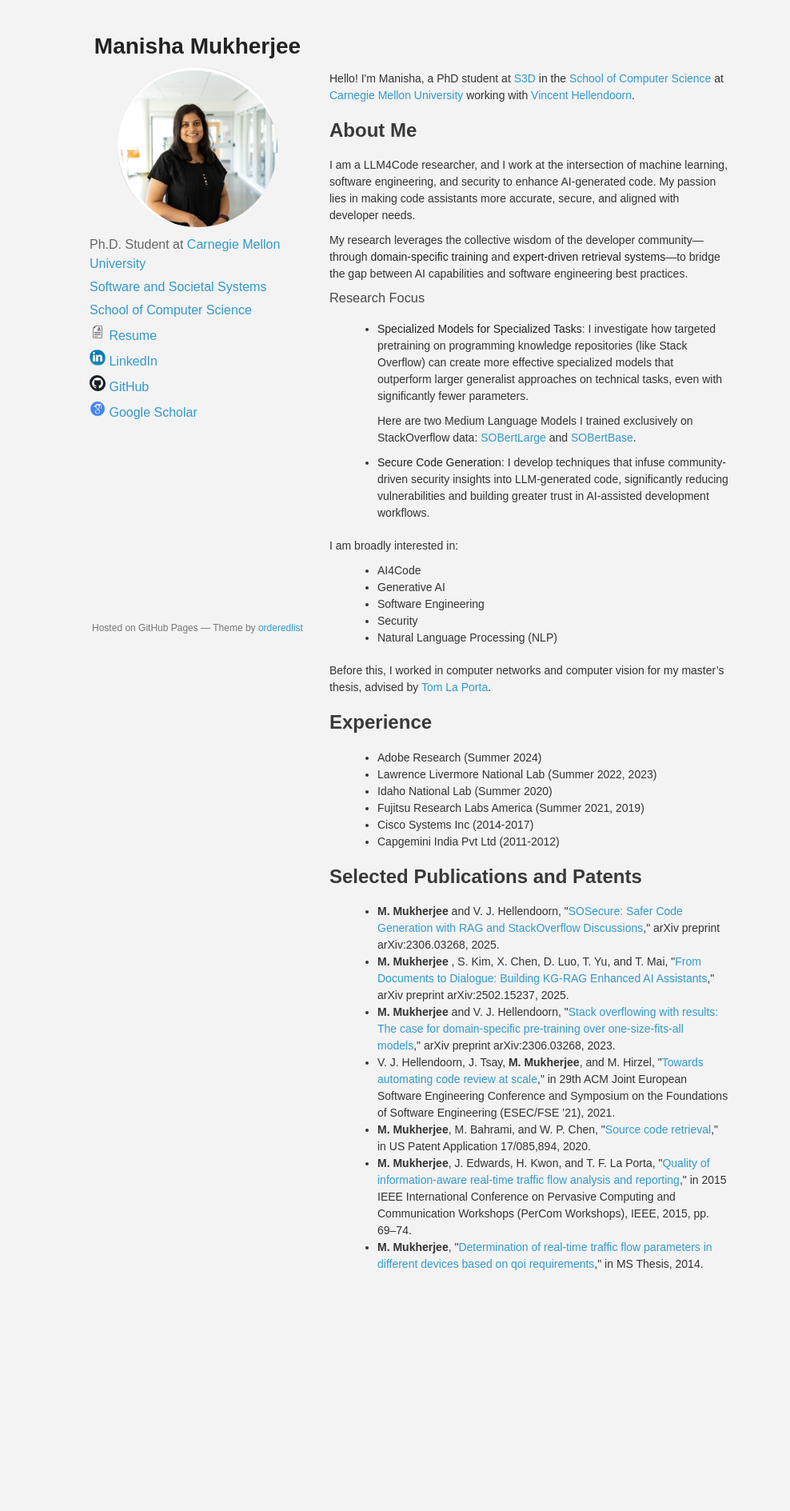
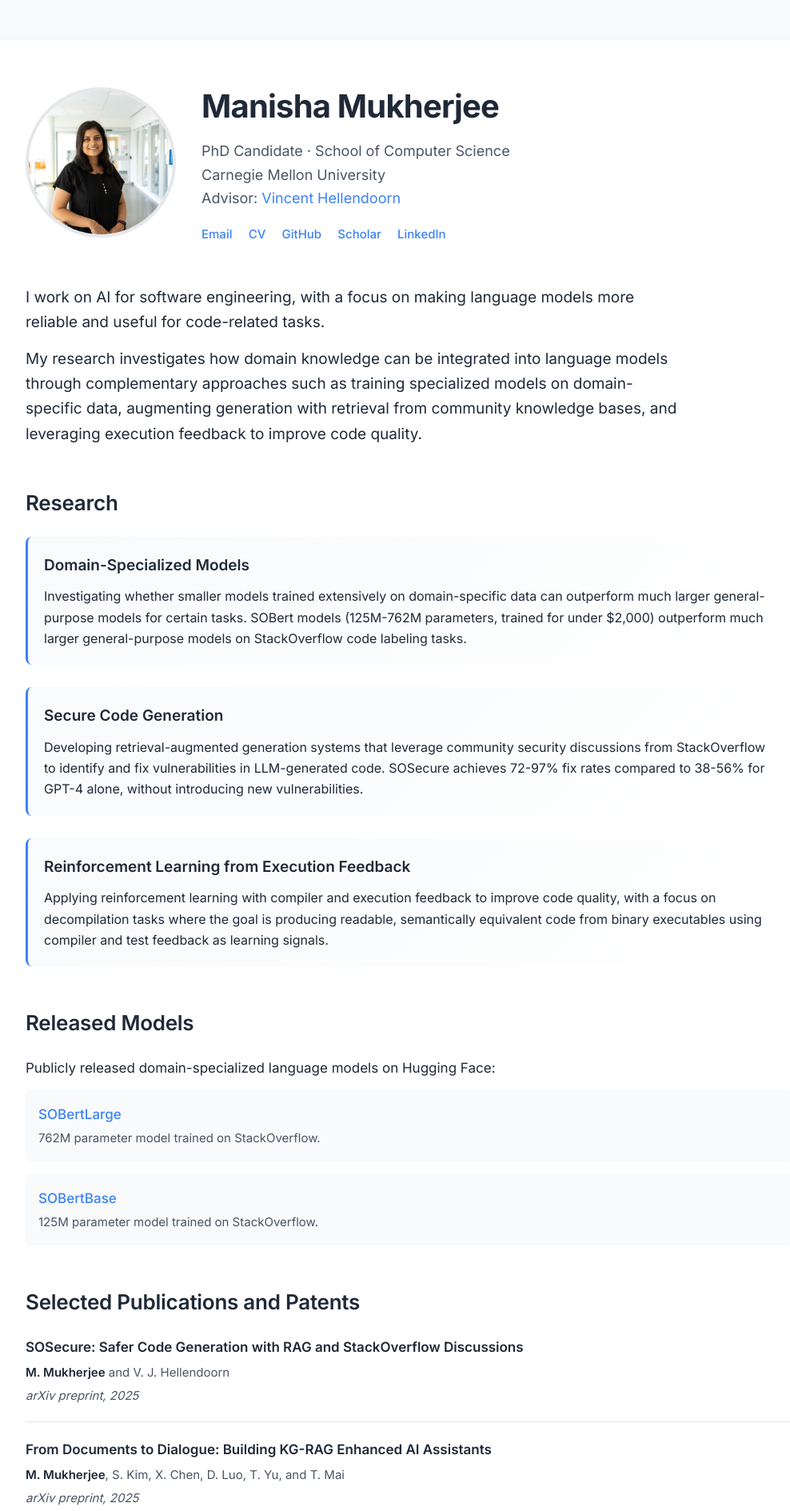
Before and after one commit to manishamukherjee/manishamukherjee.github.io, a plain HTML site: page index.html in a window 1280 px wide. Shown: the top 1889 px of the page at 80% size, without its empty margins (128-1116 px from the left). Before the commit the page ends 1661 px from the top, so only its background shows below. Drawn offline with Linux system fonts and the light colour scheme.

Commit message:
Update index.html
updated docs

```diff
--- a/index.html
+++ b/index.html
@@ -1,218 +1,451 @@
 <!DOCTYPE html>
-<html>
-  <head>
-    <meta charset="utf-8">
-    <meta http-equiv="X-UA-Compatible" content="chrome=1">
-    <title>Manisha Mukherjee</title>
-    <link rel="stylesheet" href="stylesheets/styles.css">
-    <link rel="stylesheet" href="stylesheets/pygment_trac.css">
-    <meta name="viewport" content="width=device-width">
-    <!--[if lt IE 9]>
-    <script src="//html5shiv.googlecode.com/svn/trunk/html5.js"></script>
-    <![endif]-->
-    <style>
-      body {
-        font-family: Arial, sans-serif;
-        background-color: #f3f3f3;
-        padding: 50px;
-        color: #333;
-      }
+<html lang="en">
+<head>
+  <meta charset="utf-8">
+  <title>Manisha Mukherjee</title>
+  <meta name="viewport" content="width=device-width, initial-scale=1">
 
+  <!-- Google Font -->
+  <link href="https://fonts.googleapis.com/css2?family=Inter:wght@300;400;500;600;700&display=swap" rel="stylesheet">
+
+  <style>
+    :root {
+      --accent: #3b82f6;
+      --text-main: #1f2937;
+      --text-muted: #4b5563;
+      --bg: #f8fafc;
+      --card: #ffffff;
+      --border: #e5e7eb;
+    }
+
+    body {
+      font-family: "Inter", -apple-system, BlinkMacSystemFont, "Segoe UI", Roboto, Arial, sans-serif;
+      background: var(--bg);
+      color: var(--text-main);
+      margin: 0;
+      padding: 0;
+      line-height: 1.65;
+    }
+
+    .wrapper {
+      max-width: 960px;
+      margin: 50px auto;
+      background: var(--card);
+      padding: 50px 60px;
+      border-radius: 12px;
+      box-shadow: 0 10px 25px rgba(0,0,0,0.06);
+    }
+
+    /* HERO */
+    header {
+      display: grid;
+      grid-template-columns: 180px 1fr;
+      gap: 40px;
+      align-items: center;
+      margin-bottom: 50px;
+    }
+
+    header img {
+      width: 180px;
+      height: 180px;
+      border-radius: 50%;
+      object-fit: cover;
+      border: 4px solid var(--border);
+      transition: transform 0.3s ease;
+    }
+
+    header img:hover {
+      transform: scale(1.05);
+    }
+
+    h1 {
+      font-size: 40px;
+      font-weight: 700;
+      margin: 0;
+      letter-spacing: -0.02em;
+    }
+
+    .subtitle {
+      font-size: 18px;
+      color: var(--text-muted);
+      margin-top: 8px;
+    }
+
+    .links {
+      margin-top: 18px;
+      font-size: 15px;
+    }
+
+    .links a {
+      color: var(--accent);
+      text-decoration: none;
+      margin-right: 16px;
+      font-weight: 500;
+      transition: all 0.2s ease;
+      position: relative;
+    }
+
+    .links a:hover {
+      color: #2563eb;
+      transform: translateY(-1px);
+    }
+
+    .links a::after {
+      content: '';
+      position: absolute;
+      bottom: -2px;
+      left: 0;
+      width: 0;
+      height: 2px;
+      background: var(--accent);
+      transition: width 0.3s ease;
+    }
+
+    .links a:hover::after {
+      width: 100%;
+    }
+
+    /* SECTIONS */
+    section {
+      margin-top: 50px;
+    }
+
+    h2 {
+      font-size: 26px;
+      font-weight: 600;
+      margin-bottom: 20px;
+      letter-spacing: -0.01em;
+    }
+
+    h3 {
+      font-size: 19px;
+      font-weight: 600;
+      margin: 24px 0 10px 0;
+      color: var(--text-main);
+    }
+
+    p {
+      font-size: 17px;
+      margin: 14px 0;
+      color: var(--text-main);
+    }
+
+    /* CORE STATEMENT */
+    .core {
+      font-size: 19px;
+      font-weight: 400;
+      color: var(--text-main);
+      max-width: 820px;
+    }
+
+    .core strong {
+      color: var(--accent);
+      font-weight: 600;
+    }
+
+    /* RESEARCH AREAS */
+    .research-item {
+      margin-bottom: 28px;
+      padding: 20px;
+      background: linear-gradient(135deg, #f8fafc 0%, #ffffff 100%);
+      border-radius: 8px;
+      border-left: 3px solid var(--accent);
+      transition: all 0.3s ease;
+    }
+
+    .research-item:hover {
+      transform: translateX(4px);
+      box-shadow: 0 4px 12px rgba(59, 130, 246, 0.1);
+    }
+
+    .research-item h3 {
+      margin-top: 0;
+    }
+
+    .research-item p {
+      font-size: 16px;
+      margin: 8px 0 0 0;
+    }
+
+    /* LISTS */
+    ul {
+      margin: 14px 0 0 0;
+      padding-left: 0;
+      list-style: none;
+    }
+
+    li {
+      margin-bottom: 12px;
+      font-size: 16px;
+    }
+
+    /* EXPERIENCE */
+    .experience li {
+      margin-bottom: 8px;
+    }
+
+    /* PUBLICATIONS */
+    .pub-item {
+      margin-bottom: 20px;
+      padding-bottom: 20px;
+      border-bottom: 1px solid var(--border);
+    }
+
+    .pub-item:last-child {
+      border-bottom: none;
+    }
+
+    .pub-title {
+      font-weight: 600;
+      font-size: 17px;
+      margin-bottom: 6px;
+    }
+
+    .pub-title a {
+      color: var(--text-main);
+      text-decoration: none;
+      transition: color 0.2s ease;
+    }
+
+    .pub-title a:hover {
+      color: var(--accent);
+    }
+
+    .pub-authors {
+      font-size: 15px;
+      color: var(--text-muted);
+      margin-bottom: 4px;
+    }
+
+    .pub-authors .me {
+      font-weight: 600;
+      color: var(--text-main);
+    }
+
+    .pub-venue {
+      font-size: 15px;
+      color: var(--text-muted);
+      font-style: italic;
+    }
+
+    /* MODELS */
+    .model-item {
+      margin-bottom: 16px;
+      padding: 16px;
+      background: #f8fafc;
+      border-radius: 6px;
+      transition: all 0.2s ease;
+    }
+
+    .model-item:hover {
+      background: #f1f5f9;
+      transform: translateX(2px);
+    }
+
+    .model-item a {
+      color: var(--accent);
+      text-decoration: none;
+      font-weight: 500;
+      font-size: 17px;
+    }
+
+    .model-item a:hover {
+      color: #2563eb;
+    }
+
+    .model-desc {
+      font-size: 15px;
+      color: var(--text-muted);
+      margin-top: 4px;
+    }
+
+    footer {
+      margin-top: 70px;
+      text-align: center;
+      font-size: 14px;
+      color: var(--text-muted);
+    }
+
+    @media (max-width: 800px) {
       .wrapper {
-        max-width: 800px;
-        margin: 0 auto;
-
-        padding: -15px;
-        box-shadow: 0 2px 4px rgba(0, 0, 0, 0.1);
+        padding: 40px 30px;
+        margin: 20px;
       }
 
       header {
+        grid-template-columns: 1fr;
         text-align: center;
-        margin-top: -15px;
+      }
+
+      header img {
+        margin: 0 auto;
       }
 
       h1 {
-        font-size: 28px;
-        font-weight: bold;
-        margin-bottom: 10px;
+        font-size: 32px;
       }
+    }
+  </style>
+</head>
 
-      .header-image-container {
-        width: 200px;
-        height: 200px;
-        border-radius: 50%;
-        overflow: hidden;
-        margin: 0 auto 10px;
-      }
+<body>
+<div class="wrapper">
 
-      .header-image-container img {
-        width: 100%;
-        height: 100%;
-        object-fit: cover;
-        border: 4px solid #fff;
-        box-shadow: 0 0 10px rgba(0, 0, 0, 0.2);
-      }
+  <!-- HERO -->
+  <header>
+    <img src="images/me.jpg" alt="Manisha Mukherjee">
 
-      .contact-info {
-        font-size: 16px;
-        color: #666;
-      }
+    <div>
+      <h1>Manisha Mukherjee</h1>
+      <div class="subtitle">
+        PhD Candidate · School of Computer Science<br>
+        Carnegie Mellon University<br>
+        Advisor: <a href="https://vhellendoorn.github.io/" style="color: var(--accent); text-decoration: none;">Vincent Hellendoorn</a>
+      </div>
 
-      .contact-info p {
-        margin: 5px 0;
-        text-align: left;
-      }
+      <div class="links">
+        <a href="mailto:mmukherj@andrew.cmu.edu">Email</a>
+        <a href="docs/Manisha_CV2026.pdf">CV</a>
+        <a href="https://github.com/manishamukherjee">GitHub</a>
+        <a href="https://scholar.google.com/citations?user=JWs4-NcAAAAJ">Scholar</a>
+        <a href="https://www.linkedin.com/in/manisha-m-18472284/">LinkedIn</a>
+      </div>
+    </div>
+  </header>
 
-      a {
-        color: #39c;
-        text-decoration: none;
-      }
+  <!-- ABOUT -->
+  <section>
+    <p class="core">
+      I work on AI for software engineering, with a focus on making
+      language models more reliable and useful for code-related tasks.
+    </p>
 
-      a:hover {
-        color: #069;
-      }
+    <p class="core">
+      My research investigates how domain knowledge can be integrated into
+      language models through complementary approaches such as training specialized
+      models on domain-specific data, augmenting generation with retrieval from community
+      knowledge bases, and leveraging execution feedback to improve code quality.
+    </p>
+  </section>
 
-      section {
-        margin-top: 20px;
-      }
+  <!-- RESEARCH -->
+  <section>
+    <h2>Research</h2>
 
-      h2 {
-        font-size: 24px;
-        font-weight: bold;
-        margin-top: 20px;
-      }
+    <div class="research-item">
+      <h3>Domain-Specialized Models</h3>
+      <p>Investigating whether smaller models trained extensively on domain-specific data can outperform much larger general-purpose models for certain tasks. SOBert models (125M-762M parameters, trained for under $2,000) outperform much larger general-purpose models on StackOverflow code labeling tasks.</p>
+    </div>
 
-      p {
-        margin: 10px 0;
-      }
+    <div class="research-item">
+      <h3>Secure Code Generation</h3>
+      <p>Developing retrieval-augmented generation systems that leverage community security discussions from StackOverflow to identify and fix vulnerabilities in LLM-generated code. SOSecure achieves 72-97% fix rates compared to 38-56% for GPT-4 alone, without introducing new vulnerabilities.</p>
+    </div>
 
-      ul {
-        list-style-type: disc;
-        margin-left: 20px;
-      }
+    <div class="research-item">
+      <h3>Reinforcement Learning from Execution Feedback</h3>
+      <p>Applying reinforcement learning with compiler and execution feedback to improve code quality, with a focus on decompilation tasks where the goal is producing readable, semantically equivalent code from binary executables using compiler and test feedback as learning signals.</p>
+    </div>
+  </section>
 
-      footer {
-        text-align: center;
-        margin-top: 10px;
-      }
+  <!-- MODELS -->
+  <section>
+    <h2>Released Models</h2>
+    <p>Publicly released domain-specialized language models on Hugging Face:</p>
 
-      footer small {
-        font-size: 12px;
-        color: #777;
-      }
+    <div class="model-item">
+      <a href="https://huggingface.co/mmukh/SOBertLarge">SOBertLarge</a>
+      <div class="model-desc">762M parameter model trained on StackOverflow.</div>
+    </div>
 
-    </style>
-  </head>
-  <body>
-    <div class="wrapper">
-      <header>
-        <h1>Manisha Mukherjee</h1>
-        <div class="header-image-container">
-          <img src="images/me.jpg" alt="mypic">
-        </div>
-        <div class="contact-info">
-          <p>Ph.D. Student at <a href="https://www.cmu.edu/">Carnegie Mellon University</a></p>
-          <p> <a href="https://s3d.cmu.edu/">Software and Societal Systems</a></p>
-          <p> <a href="https://www.cs.cmu.edu/">School of Computer Science
-          </a></p>
+    <div class="model-item">
+      <a href="https://huggingface.co/mmukh/SOBertBase">SOBertBase</a>
+      <div class="model-desc">125M parameter model trained on StackOverflow.</div>
+    </div>
+  </section>
 
-          <p>
-            <a href="docs/Manisha_CV2025.pdf" target="_blank">
-              <img src="images/cv.jpg" alt="CV Icon" width="20" height="20"> Resume
-            </a>
-          </p>
+  <!-- PUBLICATIONS -->
+  <section>
+    <h2>Selected Publications and Patents</h2>
 
-          <p>
-            <a href="https://www.linkedin.com/in/manisha-m-18472284/" target="_blank">
-              <img src="images/ln.webp" alt="LinkedIn Icon" width="20" height="20"> LinkedIn
-            </a>
-          </p>
-          <p>
-            <a href="https://github.com/manishamukherjee" target="_blank">
-              <img src="images/github.png" alt="GitHub Icon" width="20" height="20"> GitHub
-            </a>
-          </p>
-          <p>
-            <a href="https://scholar.google.com/citations?hl=en&user=JWs4-NcAAAAJ&view_op=list_works&sortby=pubdate" target="_blank">
-              <img src="images/gs.png" alt="Google Scholar Icon" width="20" height="20"> Google Scholar
-            </a>
-          </p>
-        </div>
-      </header>
-      <section>
-        <p>Hello! I'm Manisha, a PhD student at <a href="https://s3d.cmu.edu/">S3D</a> in the <a href="https://www.cs.cmu.edu/">School of Computer Science</a> at <a href="https://www.cmu.edu/">Carnegie Mellon University</a> working with <a href="https://vhellendoorn.github.io/">Vincent Hellendoorn</a>.</p>
+    <div class="pub-item">
+      <div class="pub-title">
+        <a href="http://arxiv.org/abs/2503.13654">SOSecure: Safer Code Generation with RAG and StackOverflow Discussions</a>
+      </div>
+      <div class="pub-authors">
+        <span class="me">M. Mukherjee</span> and V. J. Hellendoorn
+      </div>
+      <div class="pub-venue">arXiv preprint, 2025</div>
+    </div>
 
-        <h2>About Me</h2>
-<p>I am a LLM4Code researcher, and I work at the intersection of machine learning, software engineering, and security to enhance AI-generated code. My passion lies in making code assistants more accurate, secure, and aligned with developer needs.</p>
+    <div class="pub-item">
+      <div class="pub-title">
+        <a href="https://arxiv.org/pdf/2502.15237">From Documents to Dialogue: Building KG-RAG Enhanced AI Assistants</a>
+      </div>
+      <div class="pub-authors">
+        <span class="me">M. Mukherjee</span>, S. Kim, X. Chen, D. Luo, T. Yu, and T. Mai
+      </div>
+      <div class="pub-venue">arXiv preprint, 2025</div>
+    </div>
 
-<p>My research leverages the collective wisdom of the developer community—through <strong>domain-specific training</strong> and <strong>expert-driven retrieval systems</strong>—to bridge the gap between AI capabilities and software engineering best practices.</p>
+    <div class="pub-item">
+      <div class="pub-title">
+        <a href="https://arxiv.org/pdf/2306.03268">Skill over Scale: The Case for Medium, Domain-Specific Models for SE</a>
+      </div>
+      <div class="pub-authors">
+        <span class="me">M. Mukherjee</span> and V. J. Hellendoorn
+      </div>
+      <div class="pub-venue">IEEE/ACM International Conference on AI Foundation Models and Software Engineering (FORGE), 2025</div>
+    </div>
 
-<h3>Research Focus</h3>
-<ul>
-  <li><strong>Specialized Models for Specialized Tasks</strong>: I investigate how targeted pretraining on programming knowledge repositories (like Stack Overflow) can create more effective specialized models that outperform larger generalist approaches on technical tasks, even with significantly fewer parameters. <p>Here are two Medium Language Models I trained exclusively on StackOverflow data: <a href='https://huggingface.co/mmukh/SOBertLarge'>SOBertLarge</a> and <a href='https://huggingface.co/mmukh/SOBertBase'>SOBertBase</a>.</p>
-  </li>
+    <div class="pub-item">
+      <div class="pub-title">
+        <a href="https://dl.acm.org/doi/pdf/10.1145/3468264.3473134">Towards Automating Code Review at Scale</a>
+      </div>
+      <div class="pub-authors">
+        V. J. Hellendoorn, J. Tsay, <span class="me">M. Mukherjee</span>, and M. Hirzel
+      </div>
+      <div class="pub-venue">29th ACM Joint European Software Engineering Conference and Symposium on the Foundations of Software Engineering (ESEC/FSE), 2021</div>
+    </div>
 
-  <li><strong>Secure Code Generation</strong>: I develop techniques that infuse community-driven security insights into LLM-generated code, significantly reducing vulnerabilities and building greater trust in AI-assisted development workflows.</li>
-</ul>
+    <div class="pub-item">
+      <div class="pub-title">
+        <a href="https://patentimages.storage.googleapis.com/1e/38/22/59544ec4fc7bd2/US11651014.pdf">Source Code Retrieval</a>
+      </div>
+      <div class="pub-authors">
+        <span class="me">M. Mukherjee</span>, M. Bahrami, and W. P. Chen
+      </div>
+      <div class="pub-venue">US Patent 11,651,014, 2023</div>
+    </div>
 
-        <p>I am broadly interested in:</p>
-        <ul>
-          <li>AI4Code</li>
-          <li>Generative AI</li>
-          <li>Software Engineering</li>
-          <li>Security</li>
-          <li>Natural Language Processing (NLP)</li>
+    <div class="pub-item">
+      <div class="pub-title">
+        <a href="https://www.researchgate.net/profile/Manisha-Mukherjee-3/publication/308673210_Quality_of_information-aware_real-time_traffic_flow_analysis_and_reporting/links/6153fb8cfd7b3d121559b0c1/Quality-of-information-aware-real-time-traffic-flow-analysis-and-reporting.pdf">Quality of Information-Aware Real-Time Traffic Flow Analysis and Reporting</a>
+      </div>
+      <div class="pub-authors">
+        <span class="me">M. Mukherjee</span>, J. Edwards, H. Kwon, and T. F. La Porta
+      </div>
+      <div class="pub-venue">IEEE International Conference on Pervasive Computing and Communication Workshops (PerCom), 2015</div>
+    </div>
+  </section>
 
-        </ul>
+  <!-- EXPERIENCE -->
+  <section>
+    <h2>Experience</h2>
+    <ul class="experience">
+      <li><strong>Pacific Northwest National Laboratory</strong> — Research Intern, Summer 2025</li>
+      <li><strong>Adobe Research</strong> — Research Intern, Summer 2024</li>
+      <li><strong>Lawrence Livermore National Laboratory</strong> — Research Intern, Summer 2022, 2023</li>
+      <li><strong>Fujitsu Labs America</strong> — Research Intern, Summer 2019, 2021</li>
+      <li><strong>Idaho National Laboratory</strong> — Research Intern, Summer 2020</li>
+      <li><strong>Cisco Systems</strong> — Software Engineer, 2014-2017</li>
+    </ul>
+  </section>
 
-        <p>Before this, I worked in computer networks and computer vision for my master’s thesis, advised by <a href="https://www.cse.psu.edu/~tfl12/">Tom La Porta</a>.</p>
+  <footer>
+    Last updated December 2025 · Pittsburgh, PA
+  </footer>
 
-        <p>
-          <h2>Experience</h2>
-          <ul>
-            <li>Adobe Research (Summer 2024)</li>
-            <li>Lawrence Livermore National Lab (Summer 2022, 2023)</li>
-            <li>Idaho National Lab (Summer 2020)</li>
-            <li>Fujitsu Research Labs America (Summer 2021, 2019)</li>
-            <li>Cisco Systems Inc (2014-2017)</li>
-            <li>Capgemini India Pvt Ltd (2011-2012)</li>
-          </ul>
-        </p>
-
-        <p>
-          <h2>Selected Publications and Patents</h2>
-
-          <ul>
-            <li>
-              <b>M. Mukherjee</b> and V. J. Hellendoorn, "<a href="http://arxiv.org/abs/2503.13654">SOSecure: Safer Code Generation with RAG and StackOverflow
-                Discussions</a>," arXiv preprint arXiv:2306.03268, 2025.
-            </li>
-            <li>
-              <b> M. Mukherjee </b>, S. Kim, X. Chen, D. Luo, T. Yu, and T. Mai, "<a href="https://arxiv.org/pdf/2502.15237">From Documents to Dialogue: Building KG-RAG Enhanced AI Assistants</a>," arXiv preprint arXiv:2502.15237, 2025.
-            </li>
-            <li>
-              <b>M. Mukherjee</b> and V. J. Hellendoorn, "<a href="https://arxiv.org/pdf/2306.03268">Stack overflowing with results: The case for domain-specific pre-training over one-size-fits-all models</a>," arXiv preprint arXiv:2306.03268, 2023.
-            </li>
-            <li>
-              V. J. Hellendoorn, J. Tsay, <b>M. Mukherjee</b>, and M. Hirzel, "<a href="https://dl.acm.org/doi/pdf/10.1145/3468264.3473134">Towards automating code review at scale</a>," in 29th ACM Joint European Software Engineering Conference and Symposium on the Foundations of Software Engineering (ESEC/FSE ’21), 2021.
-            </li>
-            <li>
-              <b>M. Mukherjee</b>, M. Bahrami, and W. P. Chen, "<a href="https://patentimages.storage.googleapis.com/1e/38/22/59544ec4fc7bd2/US11651014.pdf">Source code retrieval</a>," in US Patent Application 17/085,894, 2020.
-            </li>
-            <li>
-              <b>M. Mukherjee</b>, J. Edwards, H. Kwon, and T. F. La Porta, "<a href="https://www.researchgate.net/profile/Manisha-Mukherjee-3/publication/308673210_Quality_of_information-aware_real-time_traffic_flow_analysis_and_reporting/links/6153fb8cfd7b3d121559b0c1/Quality-of-information-aware-real-time-traffic-flow-analysis-and-reporting.pdf">Quality of information-aware real-time traffic flow analysis and reporting</a>," in 2015 IEEE International Conference on Pervasive Computing and Communication Workshops (PerCom Workshops), IEEE, 2015, pp. 69–74.
-            </li>
-            <li>
-              <b>M. Mukherjee</b>, "<a href="https://etda.libraries.psu.edu/files/final_submissions/10078">Determination of real-time traffic flow parameters in different devices based on qoi requirements</a>," in MS Thesis, 2014.
-            </li>
-          </ul>
-        </p>
-      </section>
-
-      <footer >
-        <p><small>Hosted on GitHub Pages &mdash; Theme by <a href="https://github.com/orderedlist">orderedlist</a></small></p>
-      </footer>
-    </div>
-    <script src="javascripts/scale.fix.js"></script>
-  </body>
+</div>
+</body>
 </html>
```
